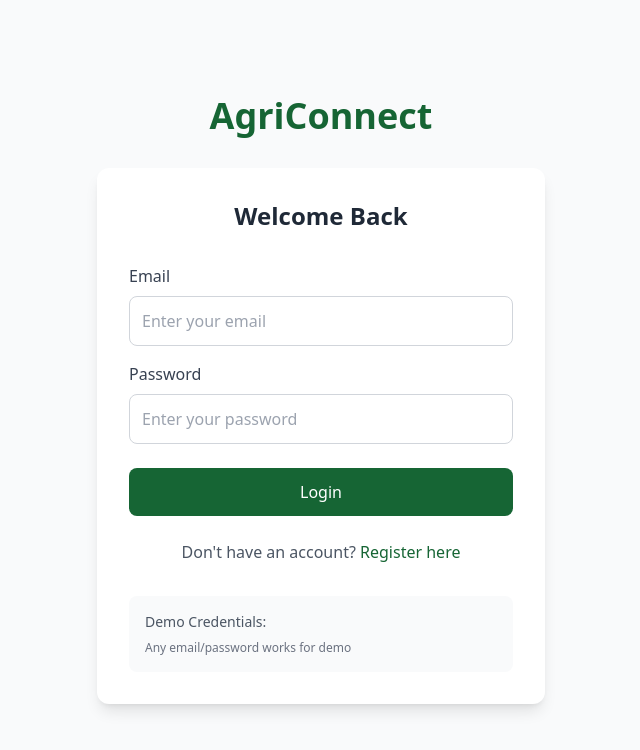
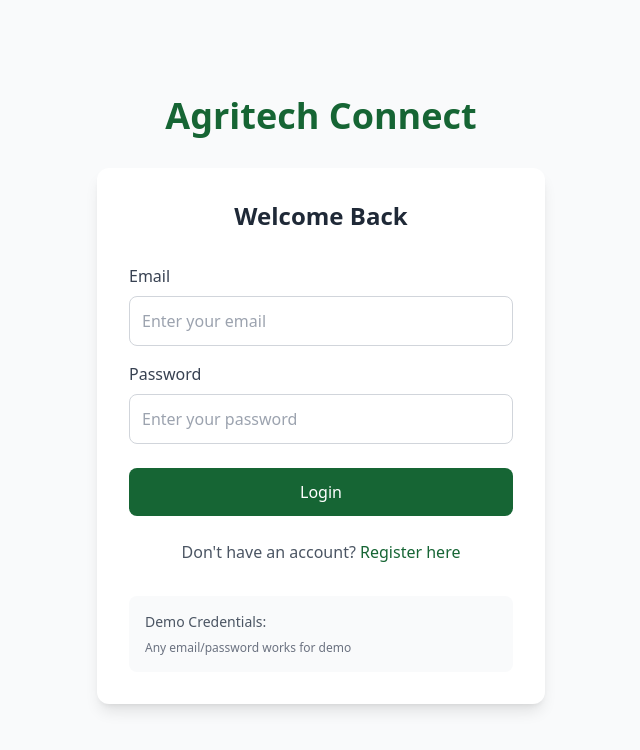
Before and after one commit to nasir-beep/Agritech-connect, a React (Vite) app: page /login in a window 1280 px wide. Shown: the top 750 px of the page, without its empty margins (319-959 px from the left). Built offline with nearby package versions, Linux system fonts and the light colour scheme.

Commit message:
Add updates to Navbar.jsx

```diff
--- a/src/pages/Login.jsx
+++ b/src/pages/Login.jsx
@@ -39,7 +39,7 @@ function Login() {
 
         <div className="text-center mb-8">
           <Link to="/" className="text-4xl font-bold text-primary">
-            AgriConnect
+            Agritech Connect
           </Link>
         </div>
 
--- a/src/services/Navbar.jsx
+++ b/src/services/Navbar.jsx
@@ -67,7 +67,7 @@ function Navbar() {
             >
               <span className="mr-2"></span>
               <span className="hidden xs:inline">Agritech Connect</span>
-              <span className="xs:hidden">AC</span>
+              <span className="xs:hidden"></span>
             </Link>
 
             <div className="hidden md:flex items-center space-x-6">
```
